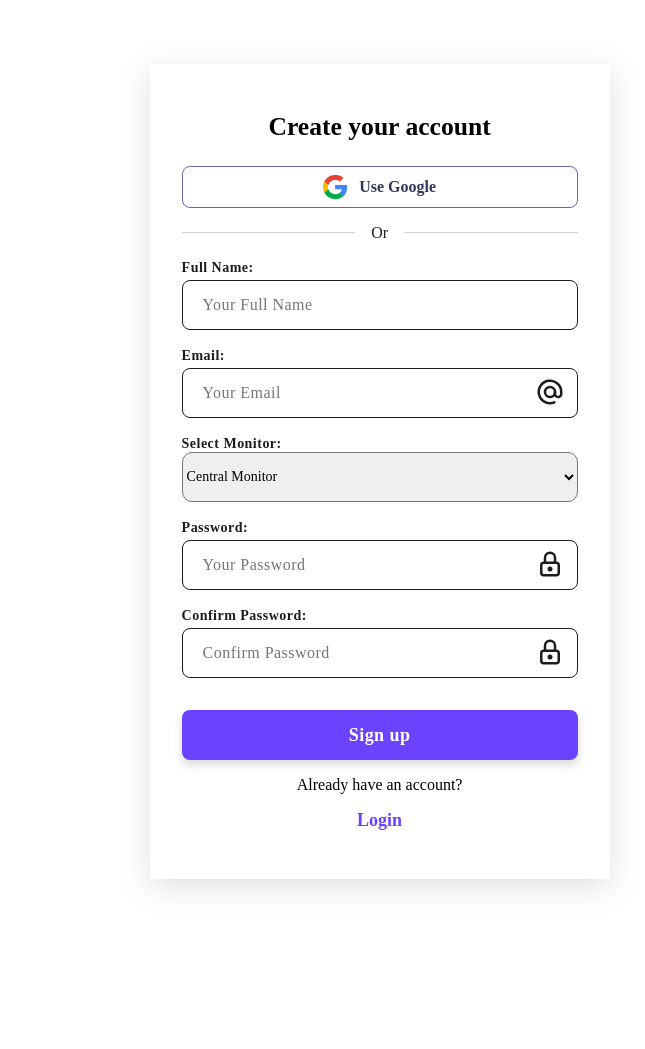
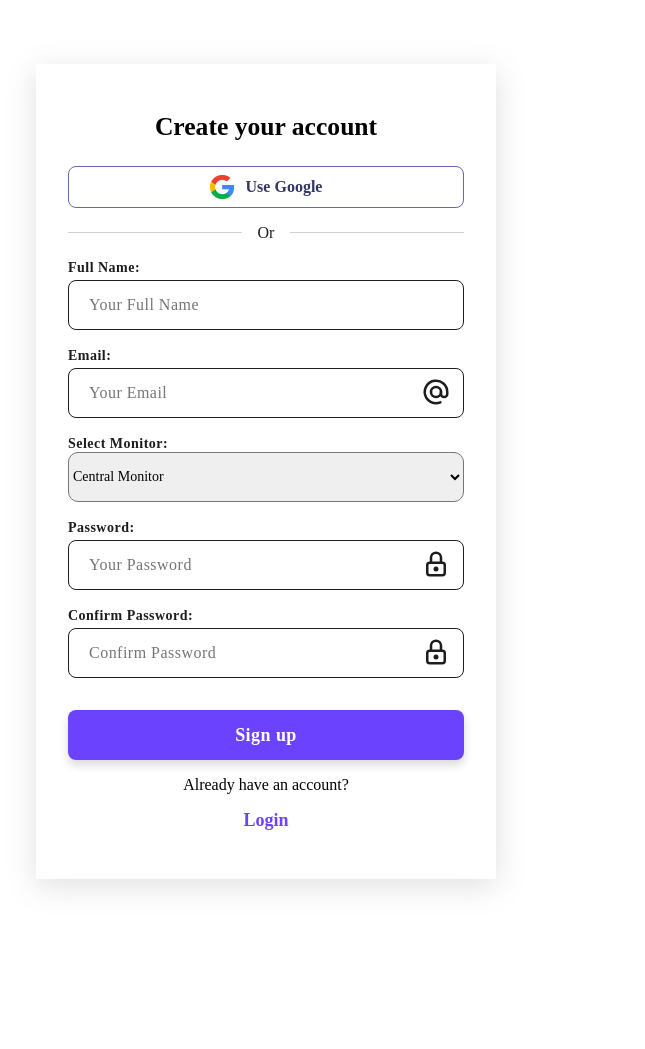
Before and after one commit to eighty-nine89/Arfric-Recruit, a PHP site: page /views/signup.php in a window 1280 px wide. Shown: the whole page, without its empty margins (374-1019 px from the left). Run offline with PHP 8.4, Linux system fonts and the light colour scheme; some web fonts are replaced.

Commit message:
responsive sign up page

```diff
--- a/assets/css/signup.css
+++ b/assets/css/signup.css
@@ -71,10 +71,9 @@ body {
 .form-wrapper {
     position: relative;
     display: grid;
-    grid-template-columns: 3fr 2fr;
-    max-width: 1200px;
+    grid-template-columns: 1fr;
+    max-width: 1800px;
     justify-content: center;
-
 }
 
 .form-side {
@@ -85,9 +84,6 @@ body {
     background-color: white;
     place-items: center;
 }
-div.form-side{
-
-}
 
 .welcome-message {
     max-width: 360px;
@@ -96,7 +92,7 @@ div.form-side{
 .my-form {
     display: flex;
     flex-direction: column;
-    justify-content: start;
+    justify-content: center;
     position: relative;
     gap: 16px;
     max-width: 460px;
@@ -108,7 +104,6 @@ div.form-side{
         rgba(100, 100, 111, 0.2)
         0px 7px 29px 0px;
     top: -15%;
-    left: 60%;
 }
 
 .form-welcome {
```
